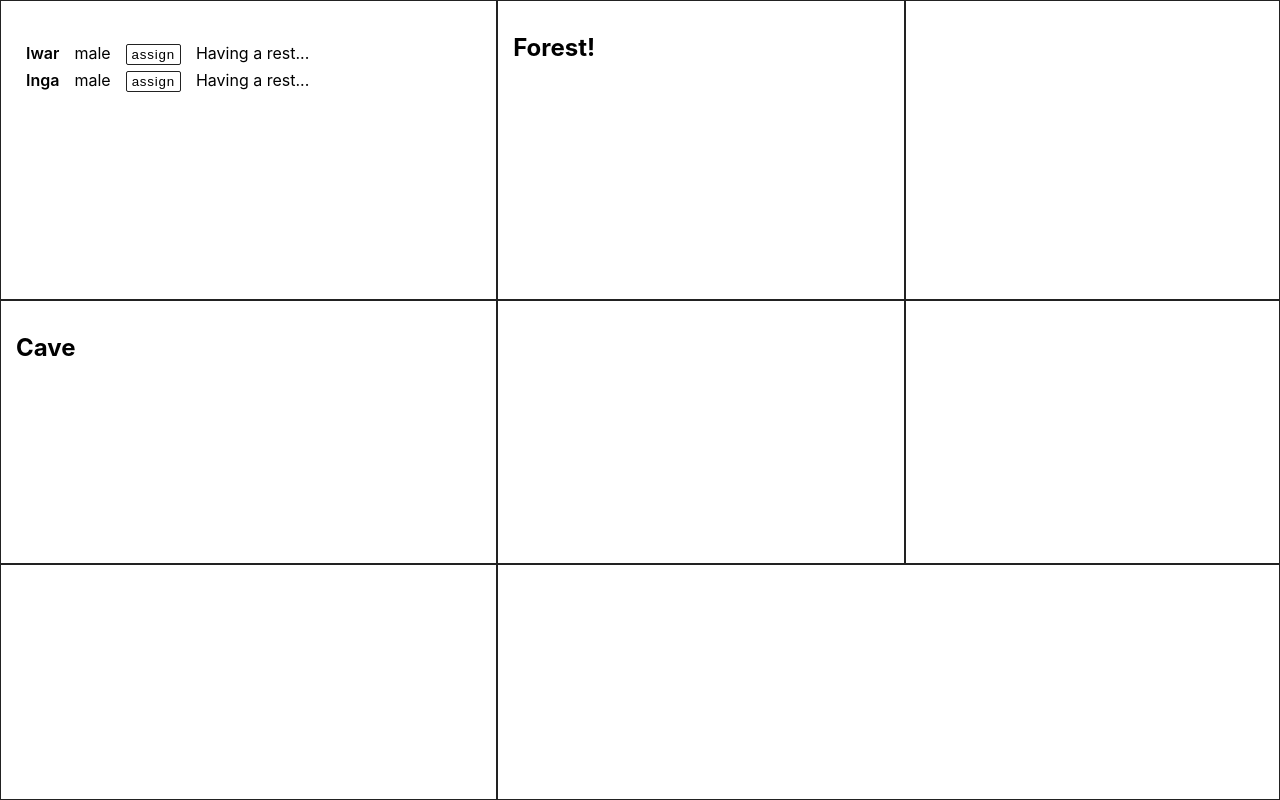
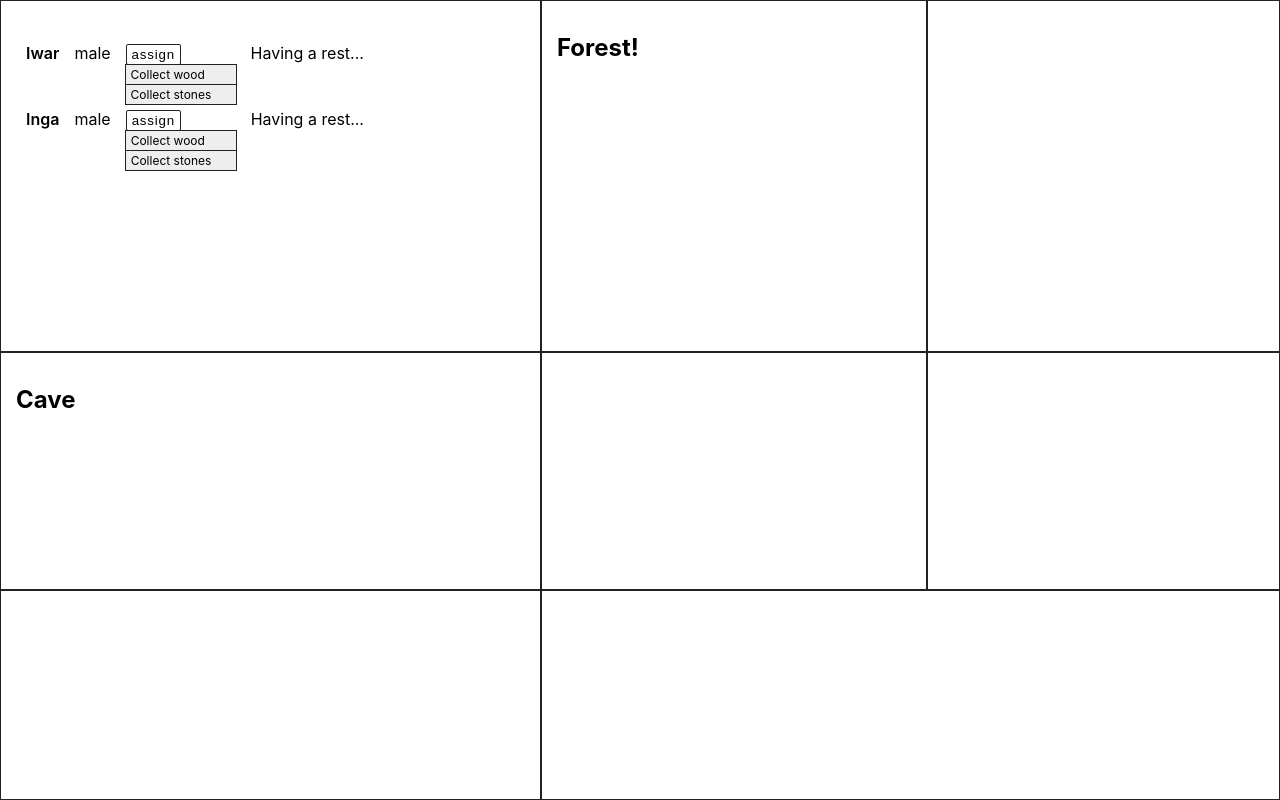
Before and after one commit to Antekirta/primitive, a React (Create React App) app: page / in a window 1280 px wide. Built offline with nearby package versions, Linux system fonts and the light colour scheme.

Commit message:
Set current activity

```diff
--- a/src/commands/GetWood.ts
+++ b/src/commands/GetWood.ts
@@ -6,14 +6,14 @@ import ForestFactory from "../components/Forest/ForestFactory";
 import Tree, { TREES, TREE_PARTS } from "../components/Forest/Tree";
 import { store } from "../index";
 
-class GetWood implements ICommand {
-  execute(treeSpecies: TREES, tool: Tool) {
+export default class GetWood implements ICommand {
+  execute(treeSpecies: TREES, treePart: TREE_PARTS, tool: Tool): string {
     const tree = ForestFactory.provideTree(treeSpecies);
 
-    const treeBranch = Tree.getTreePart(tree, TREE_PARTS.BRANCH, tool);
+    const treeBranch = Tree.getTreePart(tree, treePart, tool);
 
     store.dispatch(addTreeBranch(treeBranch));
+
+    return "Looking for wood";
   }
 }
-
-export default GetWood;
--- a/src/components/People/Person/Person.tsx
+++ b/src/components/People/Person/Person.tsx
@@ -1,8 +1,11 @@
 import React from "react";
 import "./Person.css";
 import UIButton from "../../ui-kit/ui-button/ui-button";
+import MultiLevelList, {
+  MultiLevelListItem
+} from "../../ui-kit/multi-level-list/multi-level-list";
 import GetWood from "../../../commands/GetWood";
-import { TREES } from "../../Forest/Tree";
+import { TREES, TREE_PARTS } from "../../Forest/Tree";
 import { Tool, TOOLS } from "../../Tool/Tool";
 
 export enum GENDER {
@@ -18,6 +21,7 @@ interface PersonProps {
 
 interface PersonState {
   currentActivity: string; // TODO use enum here
+  commandsList: Array<MultiLevelListItem>;
 }
 
 export default class Person extends React.Component<PersonProps, PersonState> {
@@ -26,18 +30,26 @@ export default class Person extends React.Component<PersonProps, PersonState> {
   }
 
   state = {
-    currentActivity: "Having a rest..."
+    currentActivity: "Having a rest...",
+    commandsList: [
+      {
+        text: "sdf"
+      }
+    ]
   };
 
   private assignTask(taskName: string) {
-    const GetWoodCommand = new GetWood();
-
-    GetWoodCommand.execute(
+    const activity = new GetWood().execute(
       TREES.birch,
+      TREE_PARTS.BRANCH,
       new Tool(TOOLS.BRONZE_AXE, 30, 40, 10)
     );
 
-    console.log(`Task ${taskName} has been assigned to ${this.props.name}.`);
+    console.log("activity:", activity);
+
+    this.setState({
+      currentActivity: activity
+    });
   }
 
   render() {
@@ -56,6 +68,8 @@ export default class Person extends React.Component<PersonProps, PersonState> {
           >
             assign
           </UIButton>
+
+          <MultiLevelList list={this.state.commandsList} />
         </div>
 
         <div className="person__item person__current-activity">
--- /dev/null
+++ b/src/components/ui-kit/multi-level-list/multi-level-list.css
@@ -0,0 +1,44 @@
+.multi-level-list {
+    position: relative;
+}
+
+.multi-level-list__list {
+    position: absolute;
+    top: 0;
+    left: 100%;
+    display: none;
+    outline: solid 1px #222;
+    background-color: #eee;
+    list-style-type: none;
+}
+
+.multi-level-list__list--top {
+    position: relative;
+    left: 0;
+    display: block;
+}
+
+.multi-level-list__item {
+    position: relative;
+    min-width: 100px;
+    padding: 2px 5px;
+    border-bottom: solid 1px #222;
+    cursor: pointer;
+    font-size: 12px;
+}
+
+.multi-level-list__item:last-child {
+    border: none;
+}
+
+.multi-level-list__item:hover {
+    background-color:#222;
+}
+
+.multi-level-list__item:hover > .multi-level-list__item-content {
+    color:#fff;
+}
+
+.multi-level-list__item:hover > .multi-level-list__list {
+    display: block;
+}
--- /dev/null
+++ b/src/components/ui-kit/multi-level-list/multi-level-list.tsx
@@ -0,0 +1,86 @@
+import React from "react";
+import "./multi-level-list.css";
+
+export interface MultiLevelListItem {
+  text: string;
+  handler?: Function;
+  list?: Array<MultiLevelListItem>;
+}
+
+interface MultiLevelListProps {
+  list: Array<MultiLevelListItem>;
+}
+
+const MultiLevelList: React.FC<MultiLevelListProps> = props => {
+  return (
+    <div className="multi-level-list">
+      <ul className="multi-level-list__list multi-level-list__list--top">
+        <li className="multi-level-list__item">
+          <span className="multi-level-list__item-content">Collect wood</span>
+
+          <ul className="multi-level-list__list">
+            <li className="multi-level-list__item">
+              <span className="multi-level-list__item-content">
+                Collect branches
+              </span>
+
+              <ul className="multi-level-list__list">
+                <li className="multi-level-list__item">
+                  <span className="multi-level-list__item-content">
+                    Collect branches
+                  </span>
+                </li>
+              </ul>
+            </li>
+
+            <li className="multi-level-list__item">
+              <span className="multi-level-list__item-content">
+                Collect branches
+              </span>
+            </li>
+
+            <li className="multi-level-list__item">
+              <span className="multi-level-list__item-content">
+                Collect branches
+              </span>
+            </li>
+
+            <li className="multi-level-list__item">
+              <span className="multi-level-list__item-content">
+                Collect branches
+              </span>
+            </li>
+          </ul>
+        </li>
+
+        <li className="multi-level-list__item">
+          <span className="multi-level-list__item-content">Collect stones</span>
+
+          <ul className="multi-level-list__list">
+            <li className="multi-level-list__item">
+              <span className="multi-level-list__item-content">
+                Collect branches
+              </span>
+
+              <ul className="multi-level-list__list">
+                <li className="multi-level-list__item">
+                  <span className="multi-level-list__item-content">
+                    Collect branches
+                  </span>
+                </li>
+              </ul>
+            </li>
+
+            <li className="multi-level-list__item">
+              <span className="multi-level-list__item-content">
+                Collect branches
+              </span>
+            </li>
+          </ul>
+        </li>
+      </ul>
+    </div>
+  );
+};
+
+export default MultiLevelList;
```
